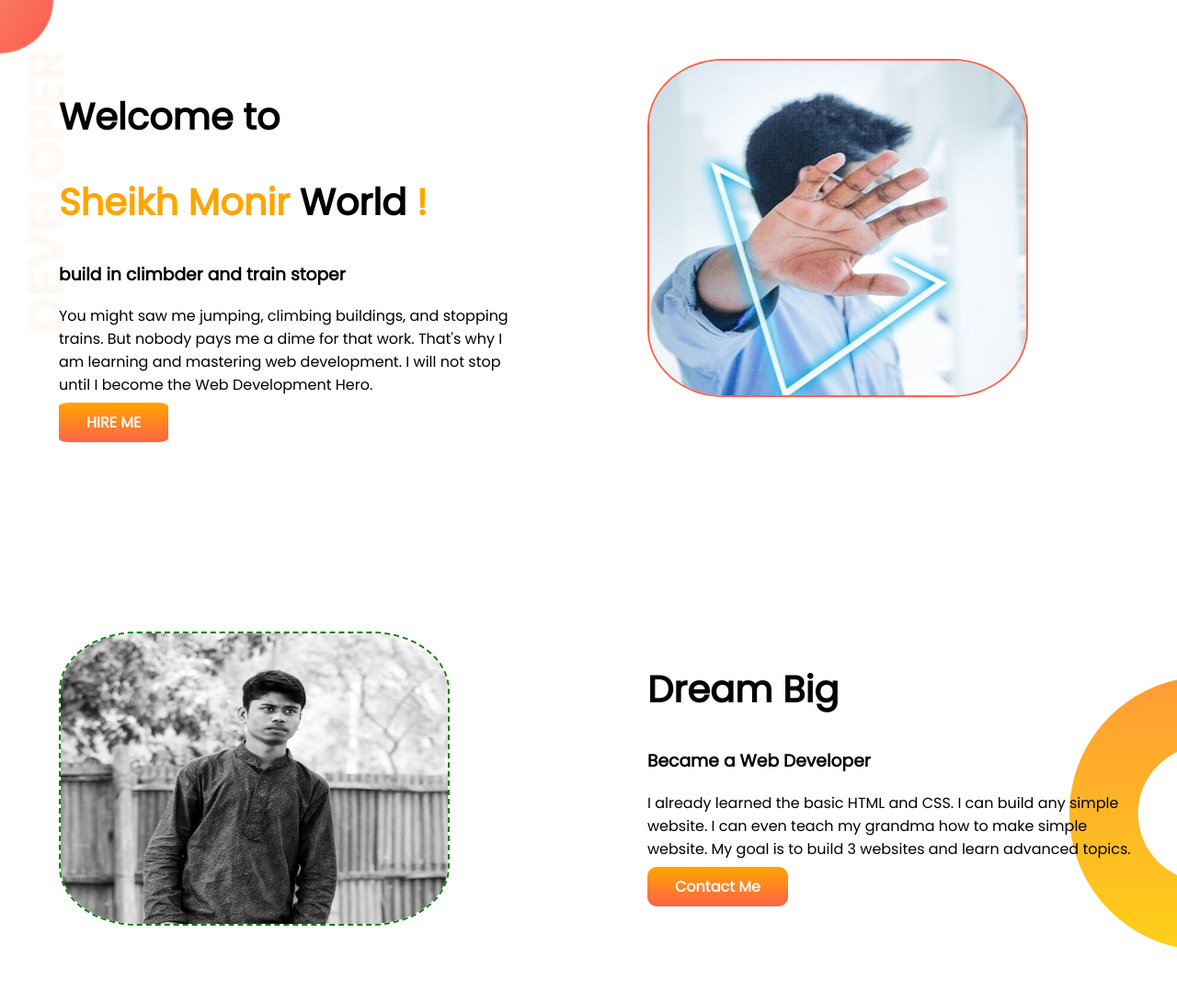
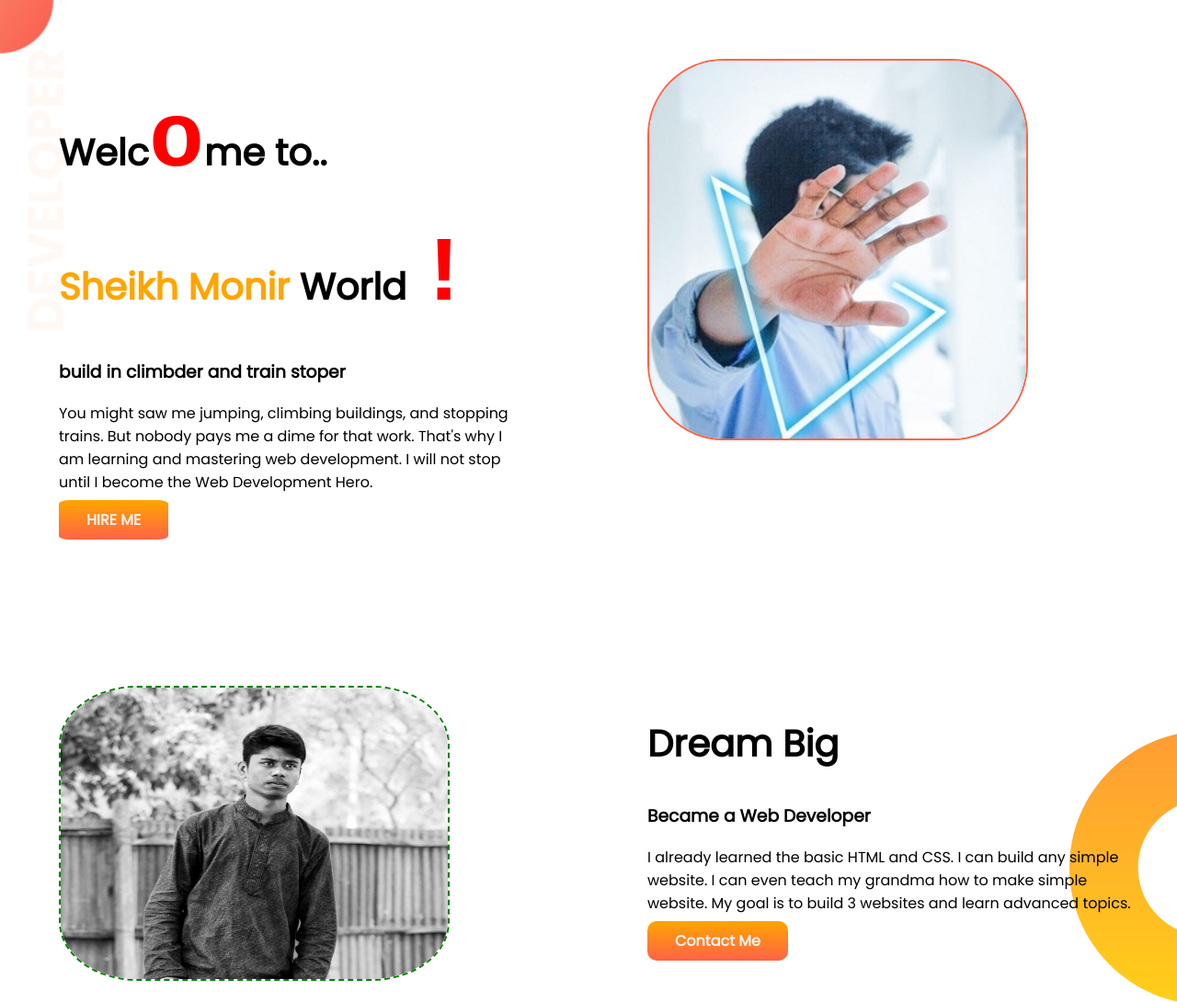
Before and after one commit to Asaduzzamanmonir/developer-portfolio, a plain HTML site: page index.html in a window 1280 px wide. Shown: the top 1090 px of the page at 92% size. Drawn offline with Linux system fonts and the light colour scheme.

Commit message:
small-solve

```diff
--- a/index.html
+++ b/index.html
@@ -16,8 +16,8 @@
     <section class="top">
         <div class="half">
 
-            <h1>Welcome to </h1>
-            <h1> <span class="sheikh">Sheikh Monir </span> World <span class="sheikh">!</span></h1>
+            <h1>Welc<span class="o">o</span>me to.. </h1>
+            <h1> <span class="sheikh">Sheikh Monir </span> World <span class="o">!</span></h1>
             <h3> build in climbder and train stoper</h3>
 
             <p>You might saw me jumping, climbing buildings, and stopping trains. But nobody pays me a dime for that
--- a/style.css
+++ b/style.css
@@ -5,6 +5,13 @@ body{
 h1{
     font-size: 40px;
 }
+.o{
+    color: red;
+    font-size: 100px;
+    font-family: monospace;
+}
+
+
 .sheikh{
     color: orange;
 }
```
